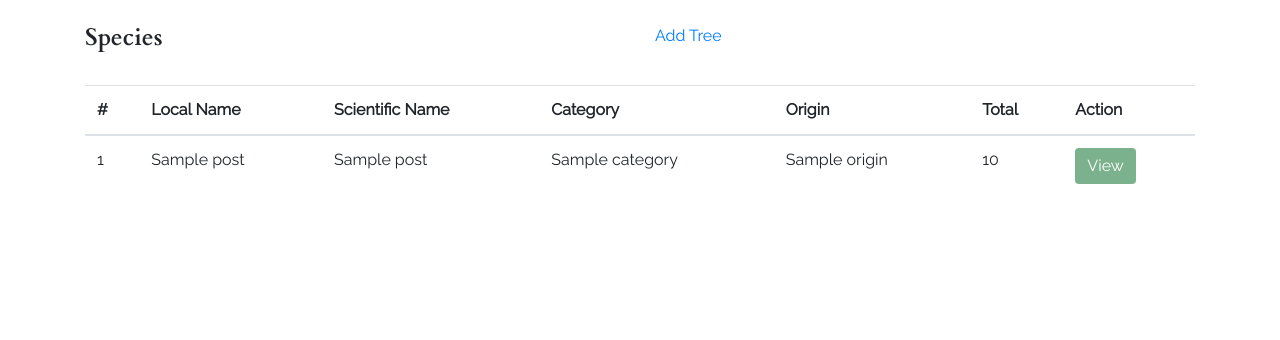
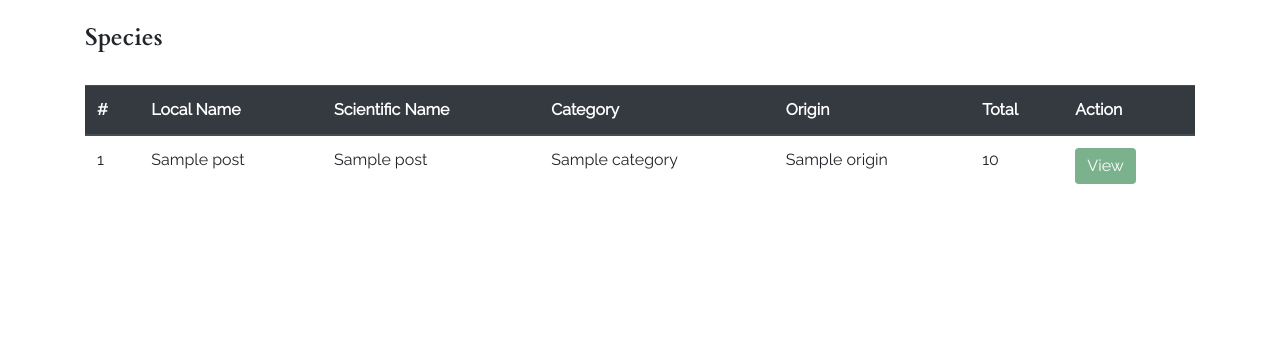
Before and after one commit to nueldeli/flr_root, a Django app: template data/templates/data/tree_species.html in a window 1280 px wide. Shown: the part 85-425 px from the top of the page. Run offline with Django 3.2, Linux system fonts and the light colour scheme; the template is opened without the code that fills it: most values are stand-ins (such as "Sample title", 1, 10 or a date in 2020); some libraries are stand-ins or nearby versions.

Commit message:
updated tree species

```diff
--- a/data/templates/data/tree_species.html
+++ b/data/templates/data/tree_species.html
@@ -6,12 +6,14 @@
 	<br>
 	<div class="row">
 		<h4 class="col">Species</h4>
-		<a class="col" href="{% url 'add_tree' %}">Add Tree</a>
+		{% if user.is_authenticated %}
+			<a class="col" href="{% url 'add_tree' %}"><button type="button" class="btn btn-info">Add Tree</button></a>
+		{% endif %}
 	</div>
 	<br>
 	<div class="table-responsive">
 		<table class="table">
-			<thead>
+			<thead class="thead-dark">
 				<tr>
 					<th scope="col">#</th>
 					<th scope="col">Local Name</th>
--- a/data/templates/data/tree_species_view.html
+++ b/data/templates/data/tree_species_view.html
@@ -22,8 +22,10 @@
 			<p><strong>Remarks: </strong>{{ object.remarks }}</p>
 			<div class="row">
 				<p class="col"><a href="{% url 'tree_species' %}">Back</a></p>
-				<p class="col"><a href="{% url 'update_tree' object.pk %}">Edit</a></p>
-				<p class="col"><a href="{% url 'delete_tree' object.pk %}"><button type="button" class="btn btn-danger">Delete</button></a></p>
+				{% if user.is_authenticated %}
+					<p class="col"><a href="{% url 'update_tree' object.pk %}">Edit</a></p>
+					<p class="col"><a href="{% url 'delete_tree' object.pk %}"><button type="button" class="btn btn-danger">Delete</button></a></p>
+				{% endif %}
 			</div>
 		</div>
 	</div>
```
Also changed, not shown: data/models.py (line endings or trailing spaces), data/tree_utils.py (added), db.sqlite3.
